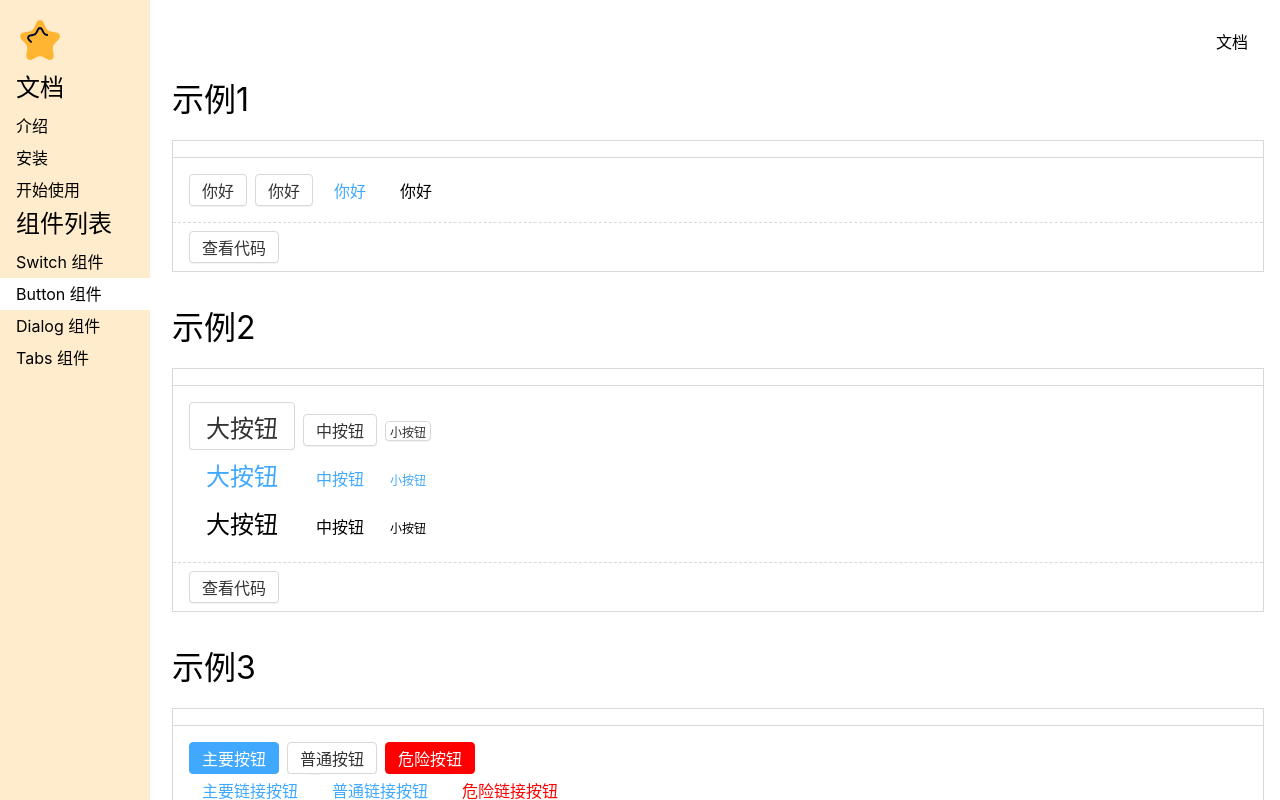
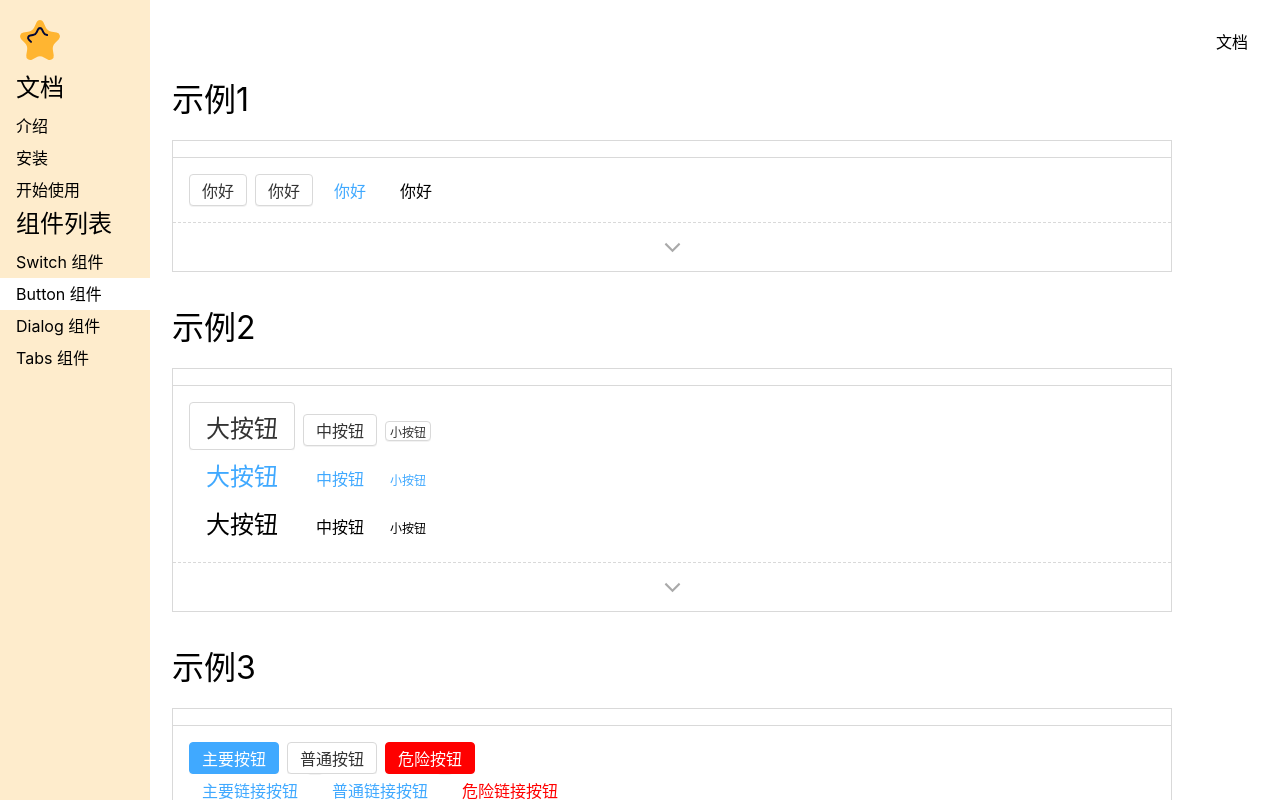
Before and after one commit to tang-xuan11/star-ui, a Vue app: page /#/doc/button in a window 1280 px wide. Shown: the top 800 px of the page. Built offline with nearby package versions, Linux system fonts and the light colour scheme.

Commit message:
修改 Demo button 样式

```diff
--- a/src/components/Demo.vue
+++ b/src/components/Demo.vue
@@ -1,11 +1,20 @@
 <template>
-  <div class="demo">
+  <div class="demo" @mouseenter="enter" @mouseleave="leave">
     <h2>{{ component.__sourceCodeTitle }}</h2>
     <div class="demo-component">
       <component :is="component" />
     </div>
     <div class="demo-actions">
-      <Button @click="toggle">查看代码</Button>
+      <Button @click="toggle" theme="link" size="big">
+        <svg class="icon" aria-hidden="true">
+          <use
+            :xlink:href="showCode === true ? '#icon-up' : '#icon-down'"
+          ></use>
+        </svg>
+        <transition name="fade">
+          <p v-if="show">{{ showCode ? "隐藏代码" : "显示代码" }}</p>
+        </transition>
+      </Button>
     </div>
     <div class="demo-code" v-if="codeVisible">
       <pre class="language-css" v-html="html"></pre>
@@ -29,6 +38,20 @@ export default {
     },
   },
   setup(props) {
+    const show = ref(false);
+    const enter = () => {
+      show.value = true;
+    };
+    const leave = () => {
+      show.value = false;
+    };
+    const showCode = computed(() => {
+      if (codeVisible.value === true) {
+        return true;
+      } else {
+        return false;
+      }
+    });
     const html = computed(() =>
       Prism.highlight(
         props.component.__sourceCode,
@@ -39,8 +62,9 @@ export default {
     const codeVisible = ref(false);
     const toggle = () => {
       codeVisible.value = !codeVisible.value;
+      show.value = true;
     };
-    return { Prism, html, codeVisible, toggle };
+    return { showCode, Prism, html, codeVisible, toggle, show, enter, leave };
   },
 };
 </script>
@@ -48,6 +72,7 @@ export default {
 <style lang="scss" scoped>
 $border-color: #d9d9d9;
 .demo {
+  max-width: 1000px;
   border: 1px solid $border-color;
   margin: 16px 0 32px;
   > h2 {
@@ -59,8 +84,40 @@ $border-color: #d9d9d9;
     padding: 16px;
   }
   &-actions {
-    padding: 8px 16px;
+    height: 49px;
+    text-align: center;
     border-top: 1px dashed $border-color;
+    > .gulu-button {
+      width: 100%;
+      color: #aaaaaa;
+      &:hover {
+        color: #40a9ff;
+        background: #f9fafc;
+      }
+      > p {
+        font-size: 16px;
+        transition: all 0.3s;
+        &.fade-enter-active {
+          opacity: 0;
+          transform: translateX(30px);
+        }
+        &.fade-enter-to {
+          opacity: 1;
+          transform: translateX(0px);
+        }
+        &.fade-leave-active {
+          transform: translateX(30px);
+        }
+        &.fade-leave-to {
+          opacity: 0;
+          transform: translateX(30px);
+        }
+      }
+      > svg {
+        width: 25px;
+        height: 25px;
+      }
+    }
   }
   &-code {
     padding: 8px 16px;
--- a/src/components/Markdown.vue
+++ b/src/components/Markdown.vue
@@ -6,17 +6,10 @@
 import { ref } from "vue";
 export default {
   props: {
-    path: {
+    content: {
       type: String,
       required: true,
     },
-  },
-  setup(props) {
-    const content = ref<string>(null);
-    import(props.path).then((result) => {
-      content.value = result.default;
-    });
-    return { content };
   },
 };
 </script>
--- a/src/router.ts
+++ b/src/router.ts
@@ -6,11 +6,14 @@ import ButtonDemo from "./components/ButtonDemo.vue";
 import DialogDemo from "./components/DialogDemo.vue";
 import TabsDemo from "./components/TabsDemo.vue";
 import Markdown from "./components/Markdown.vue";
+import Intro from './markdown/intro.md'
+import Install from './markdown/install.md'
+import GetStarted from './markdown/get-started.md'
 import { h } from "vue";
 
 const history = createWebHashHistory();
-const md = (fileName) =>
-  h(Markdown, { path: `../markdown/${fileName}.md`, key: fileName });
+const md = (string) =>
+  h(Markdown, { content: string, key: string });
 
 export const router = createRouter({
   history: history,
@@ -29,15 +32,15 @@ export const router = createRouter({
         },
         {
           path: "install",
-          component: md("install"),
+          component: md(Install),
         },
         {
           path: "get-started",
-          component: md("get-started"),
+          component: md(GetStarted),
         },
         {
           path: "intro",
-          component: md("intro"),
+          component: md(Intro),
         },
         {
           path: "switch",
```
Also changed, not shown: src/shims-vue.d.ts (+10 -5 lines), src/lib/svg.js.
